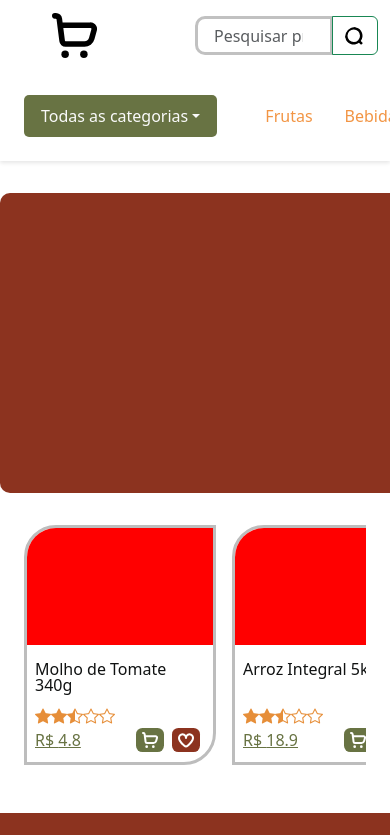
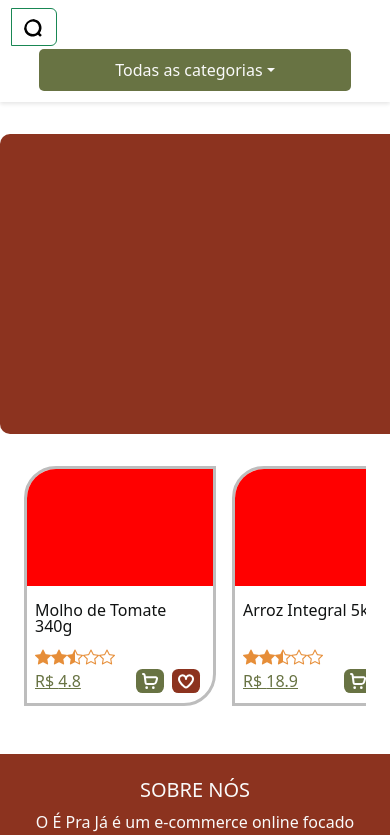
Before and after one commit to manuflorenca/E-pra-ja-mercado, a React (Vite) app: page / in a window 390 px wide. Shown: the top 835 px of the page. Built offline with nearby package versions, Linux system fonts and the light colour scheme.

Commit message:
feat (header): Começando a arrumar a responsividade

```diff
--- a/src/components/Header.jsx
+++ b/src/components/Header.jsx
@@ -1,20 +1,11 @@
 import { Link } from 'react-router-dom';
 import '../styles/Header.css';
 import {ShoppingCart, Search, Heart, User} from '../utils/Icons';
+import InputSearch from "../components/inputSearch";
 
 const SearchBar = () => (
   <form className="d-flex" role="search">
-    <div className="input-group">
-      <input
-        className="Pesquisa form-control"
-        type="search"
-        placeholder="Pesquisar produtos"
-        aria-label="Search"
-      />
-      <button className="btn btn-outline-success" type="submit">
-        <img className="BtnPesquisa" src={Search} alt="Pesquisar" />
-      </button>
-    </div>
+    <InputSearch/>
   </form>
 );
 
@@ -29,7 +20,7 @@ const NavItem = ({ icon, text, href }) => (
 );
 
 const Dropdown = () => (
-  <div className="dropdown">
+  <div className="dropdown mb-3">
     <a
       className="btn dropdown-toggle"
       href="#"
@@ -54,8 +45,8 @@ const Header = () => {
     <header>
       <nav className="navbar navbar-expand-lg">
         <div className="container-fluid">
-          <a className="navbar-brand" href="#">
-            <img src={ShoppingCart} className="logo" alt="Logo" />
+          <a className="navbar-brand d-none d-md-flex" href="#">
+            <img src={ShoppingCart} className="logo " alt="Logo" />
           </a>
           <SearchBar />
           <div className="collapse navbar-collapse" id="navbarNav">
@@ -70,7 +61,7 @@ const Header = () => {
 
       <div className="categorias">
         <Dropdown />
-        <nav className="navCategorias">
+        <nav className="navCategorias d-none d-md-flex">
           {['Frutas', 'Bebidas', 'Higiene', 'Temperos', 'Laticínios', 'Açougue'].map((categoria) => (
             <a className="nav-link" href="#" key={categoria}>{categoria}</a>
           ))}
--- /dev/null
+++ b/src/components/InputSearch.jsx
@@ -0,0 +1,28 @@
+import { useState } from "react";
+import {Search} from "../utils/Icons"
+import "../styles/InputSearch.css";
+
+const SearchBar = () => {
+  const [expandido, setExpandido] = useState(false);
+
+  return (
+    <div className={`input-group ${expandido ? "expandido" : ""}`}>
+      <input
+        className="Pesquisa form-control"
+        type="search"
+        placeholder="Pesquisar produtos"
+        aria-label="Search"
+        style={{ display: expandido ? "block" : "none" }} // Esconde o input quando não está expandido
+      />
+      <button
+        className="btn btn-outline-success"
+        type="button"
+        onClick={() => setExpandido(!expandido)} // Alterna o estado ao clicar
+      >
+        <img className="BtnPesquisa" src={Search} alt="Pesquisar" />
+      </button>
+    </div>
+  );
+};
+
+export default SearchBar;
--- a/src/styles/Header.css
+++ b/src/styles/Header.css
@@ -91,3 +91,15 @@ form {
     cursor: pointer;
     transition: background-color 0.3s;
 }
+
+@media (max-width: 768px) {
+  .dropdown {
+      width: 80%; /* Ajuste o tamanho conforme necessário */
+      max-width: 350px;
+      position: absolute;
+      left: 50%;
+      transform: translateX(-50%);
+      text-align: center;
+  }
+
+}
--- /dev/null
+++ b/src/styles/InputSearch.css
@@ -0,0 +1,38 @@
+.input-group {
+  display: flex;
+  align-items: center;
+  transition: all 0.3s ease-in-out;
+}
+
+.Pesquisa {
+  width: 0;
+  opacity: 0;
+  transition: width 0.3s ease-in-out, opacity 0.3s ease-in-out;
+  border: 2px solid #C1C1C1;
+  border-radius: 5px;
+  padding: 5px;
+}
+
+.input-group.expandido .Pesquisa {
+  flex-shrink: 0;
+  width: 200px; /* Tamanho fixo do input expandido */
+  opacity: 1;
+}
+
+/* No mobile, o input começa oculto */
+@media (max-width: 768px) {
+  .input-group {
+    flex-wrap: nowrap; /* Evita que o botão quebre de linha */
+    gap: 8px; /* Adiciona espaçamento entre a lupa e a barra */
+  }
+
+  .Pesquisa {
+    display: none; /* Esconde no início */
+  }
+
+  .input-group.expandido .Pesquisa {
+    display: block;
+    margin-left: 2.5rem;
+    width: 400px; /* Ajuste conforme necessário */
+  }
+}
```
